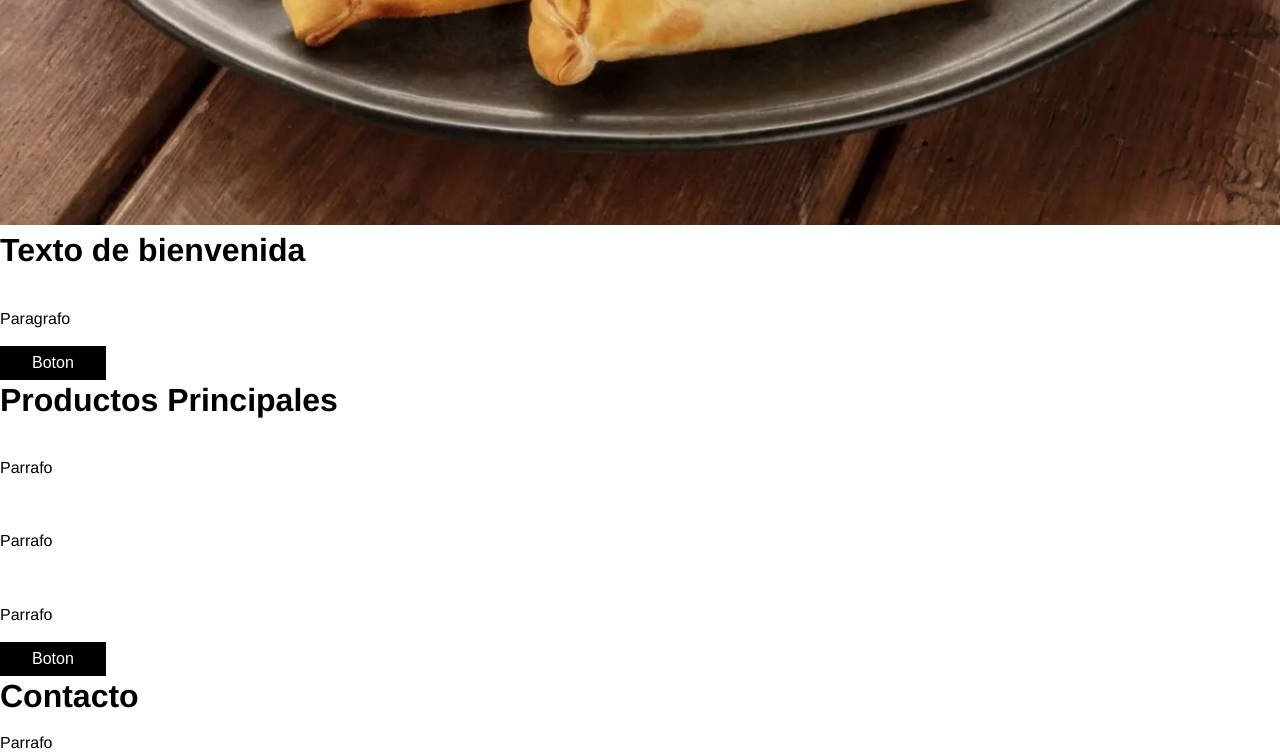
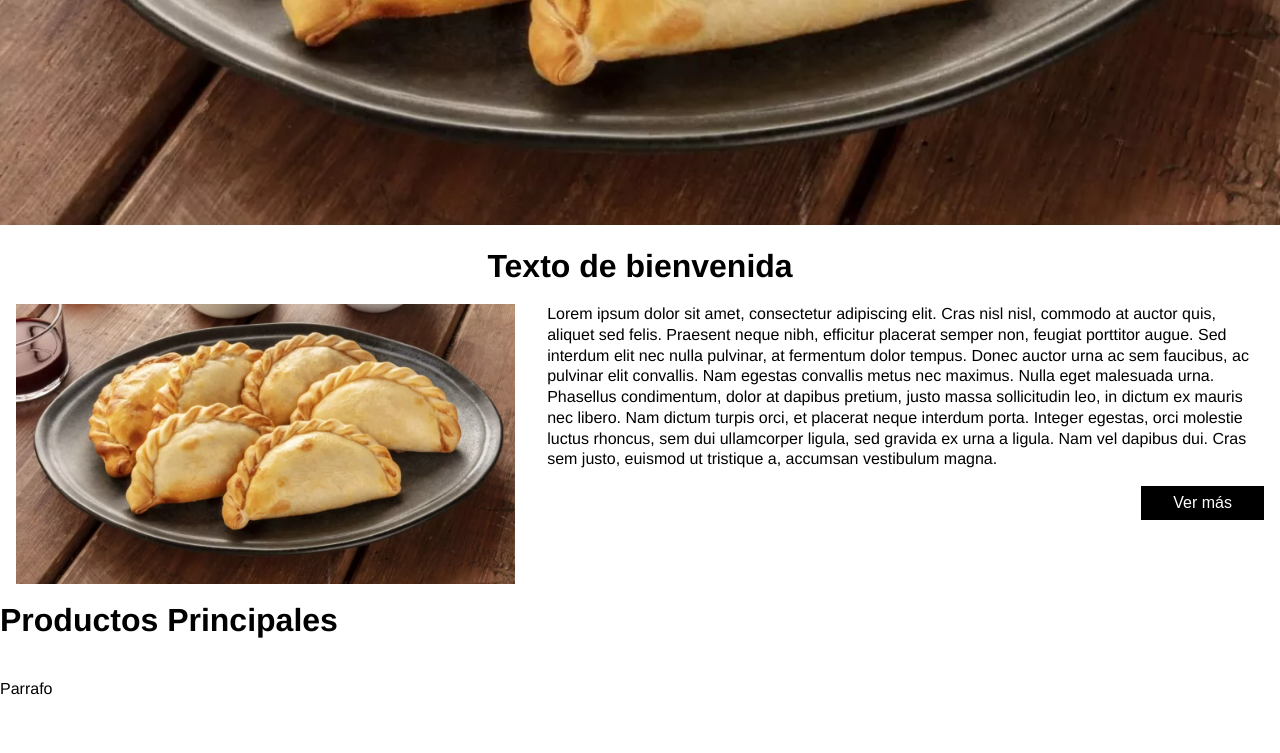
Before and after one commit to sebasmoles/bendita-empanada-es, a Vue app: page / in a window 1280 px wide. Shown: the part 568-1321 px from the top of the page. Built offline with nearby package versions, Linux system fonts and the light colour scheme.

Commit message:
estilo(bienvenida): añadir estilos, no reponsive

```diff
--- a/src/components/home-ui/Bienvenida.vue
+++ b/src/components/home-ui/Bienvenida.vue
@@ -1,10 +1,30 @@
 <template>
-	<h2>Texto de bienvenida</h2>
-	<img src="" alt="" />
-	<div>
-		<p>Paragrafo</p>
-		<button>Boton</button>
-	</div>
+	<section class="bienvenida">
+		<h2 class="bienvenida-titulo">Texto de bienvenida</h2>
+		<div class="bienvenida-elementos">
+			<img src="../../assets/empanada-hero.jpeg" alt="Foto bienvenida" />
+			<div>
+				<p class="bienvenida-texto">
+					Lorem ipsum dolor sit amet, consectetur adipiscing elit.
+					Cras nisl nisl, commodo at auctor quis, aliquet sed felis.
+					Praesent neque nibh, efficitur placerat semper non, feugiat
+					porttitor augue. Sed interdum elit nec nulla pulvinar, at
+					fermentum dolor tempus. Donec auctor urna ac sem faucibus,
+					ac pulvinar elit convallis. Nam egestas convallis metus nec
+					maximus. Nulla eget malesuada urna. Phasellus condimentum,
+					dolor at dapibus pretium, justo massa sollicitudin leo, in
+					dictum ex mauris nec libero. Nam dictum turpis orci, et
+					placerat neque interdum porta. Integer egestas, orci
+					molestie luctus rhoncus, sem dui ullamcorper ligula, sed
+					gravida ex urna a ligula. Nam vel dapibus dui. Cras sem
+					justo, euismod ut tristique a, accumsan vestibulum magna.
+				</p>
+				<div class="bienvenida-boton-container">
+					<button>Ver más</button>
+				</div>
+			</div>
+		</div>
+	</section>
 </template>
 
 <script>
@@ -13,4 +33,36 @@
 	};
 </script>
 
-<style></style>
+<style scoped>
+	.bienvenida {
+		text-align: center;
+		padding: 1rem;
+	}
+	.bienvenida-titulo {
+		margin-bottom: 1rem;
+	}
+	.bienvenida-elementos {
+		display: flex;
+		align-items: flex-start;
+		justify-content: space-between;
+		max-width: 100%;
+		overflow: hidden;
+	}
+	.bienvenida-elementos img {
+		max-width: 40%;
+		min-height: 16rem;
+		object-fit: cover;
+		flex: 1;
+	}
+	.bienvenida-elementos div {
+		margin-left: 2rem;
+		flex: 1;
+	}
+	.bienvenida-texto {
+		text-align: left;
+		margin-top: 0;
+	}
+	.bienvenida-boton-container {
+		text-align: right;
+	}
+</style>
```
